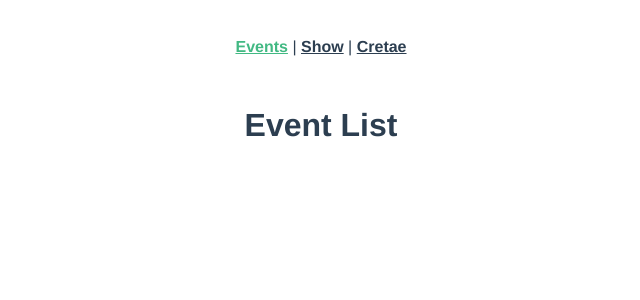
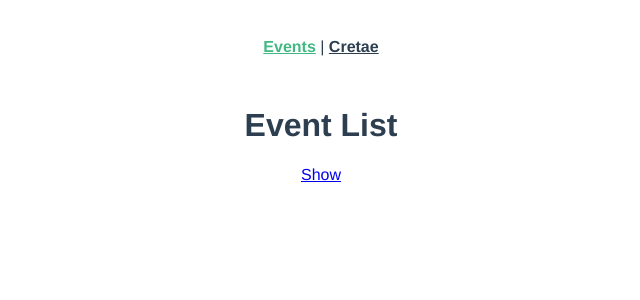
Before and after one commit to AtharLaique/VUEJS-Learning, a Vue app: page / in a window 1280 px wide. Shown: the top 300 px of the page, without its empty margins (319-959 px from the left). Built offline with nearby package versions, Linux system fonts and the light colour scheme.

Commit message:
daynamic routing

```diff
--- a/src/App.vue
+++ b/src/App.vue
@@ -2,7 +2,6 @@
   <div id="app">
     <div id="nav">
       <router-link :to="{name:'EventList'}">Events</router-link> |
-      <router-link :to="{name:'EventShow'}">Show</router-link> |
       <router-link :to="{name:'EventCreate'}">Cretae</router-link>
     </div>
     <router-view />
--- a/src/router/index.js
+++ b/src/router/index.js
@@ -12,9 +12,10 @@ const routes = [
     component: EventList,
   },
   {
-    path: "/event",
+    path: "/event/:id",//Step1: add daynamic segment
     name: "EventShow",
     component: EventShow,
+    props: true, //Step 5: Enable Props
   },
   {
     path: "/event/create",
--- a/src/views/EventList.vue
+++ b/src/views/EventList.vue
@@ -1,3 +1,7 @@
 <template>
-    <h1>Event List</h1>
+    <div>
+        <h1>Event List</h1>
+        <!-- Step 2 Pass Params -->
+        <router-link :to="{name:'EventShow', params:{ id: 1}}">Show</router-link>
+    </div>
 </template>
--- a/src/views/EventShow.vue
+++ b/src/views/EventShow.vue
@@ -1,3 +1,12 @@
+
 <template>
-    <h1>This is event show</h1>
+    <!-- Step 3: Get route.params -->
+    <h1>This is event {{id}}</h1>
 </template>
+
+<script>
+//Step 4: Pass route params to others as props
+export default {
+  props: ['id'],
+}
+</script>
```
